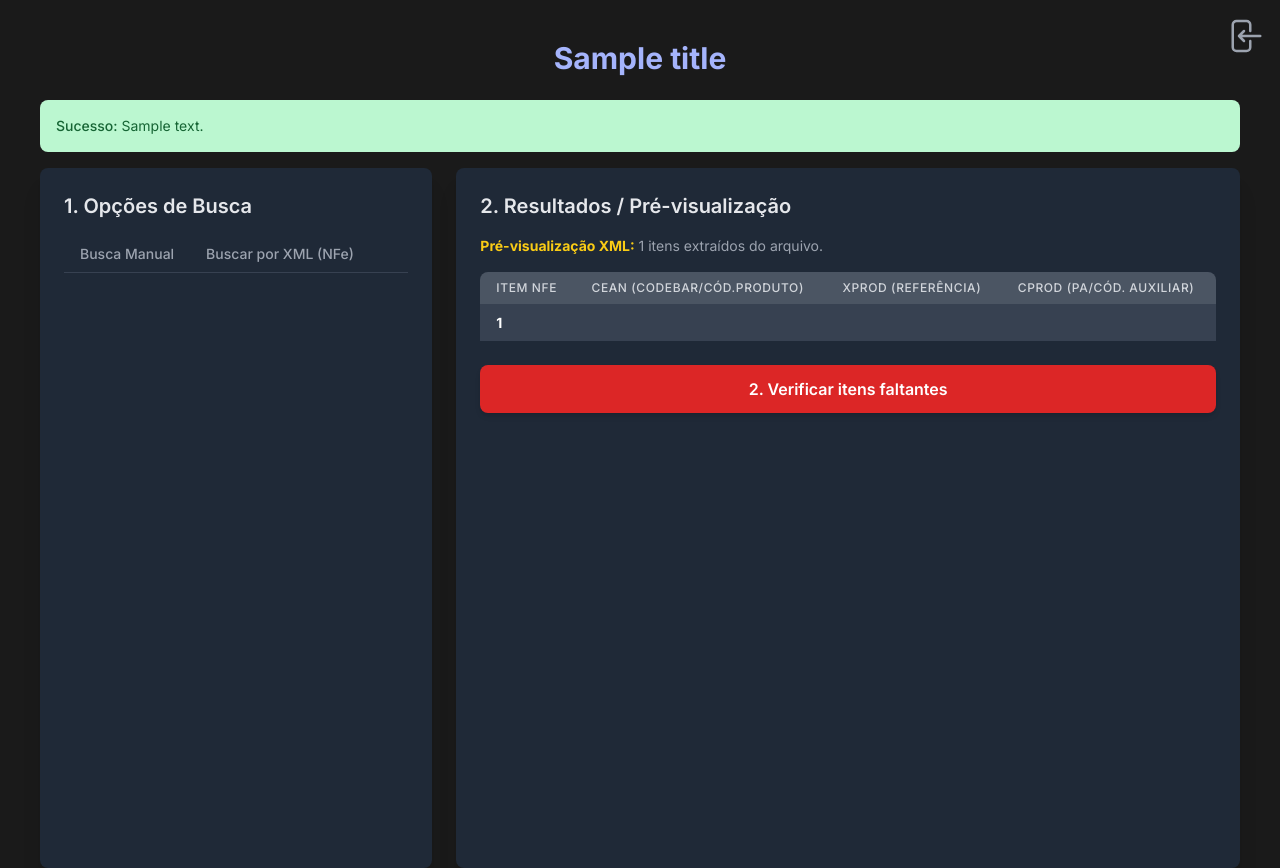
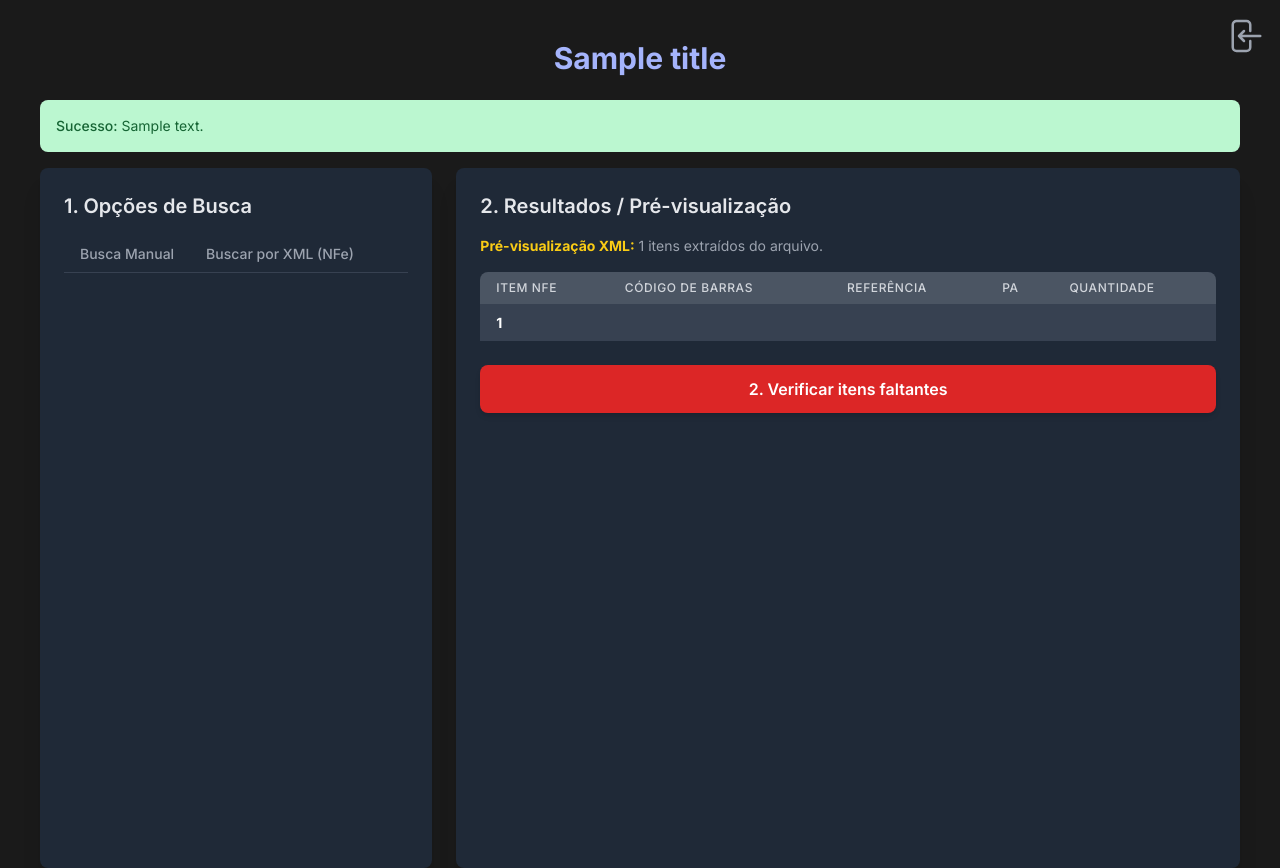
Before and after one commit to jtentis/automacao-xml, a Flask app: template app/templates/search_page.html in a window 1280 px wide. Run offline with Flask 3, Linux system fonts and the light colour scheme; the template is opened without the code that fills it: most values are stand-ins (such as "Sample title", 1, 10 or a date in 2020); some libraries are stand-ins or nearby versions.

Commit message:
Feat: adicionando PDV e quantidade + submit on enter

```diff
--- a/app/manual_search.py
+++ b/app/manual_search.py
@@ -52,19 +52,21 @@ def search_manual_products(auth_token: str, codebars: list, references: list, pr
                 principal_codebar = next((cb['Codebar'] for cb in produto.get('Codebars', []) if cb.get('Principal')), None)
                 display_codebar = principal_codebar or current_codebar or "N/A"
 
-                print(f"Produto encontrado: {produto.get('NomeProduto')} - Codebar: {display_codebar}, Referencia: {produto.get('Referencia')}, CodigoProduto: {produto.get('CodigoProduto')}")
+                # print(f"Produto encontrado: {produto.get('NomeProduto')} - Codebar: {display_codebar}, Referencia: {produto.get('Referencia')}, CodigoProduto: {produto.get('CodigoProduto')}")
 
                 results.append({
                     "Codebar": display_codebar,
                     "Referencia": produto.get("Referencia"),
                     "CodigoProduto": produto.get("CodigoProduto"),
                     "CodigoAuxiliar": produto.get("CodigoAuxiliar"),
+                    "PrecoVenda": produto.get("PrecoVenda")
                 })
 
+        print(f"Foram encontrados: {len(results)} produtos")
         unique_results = []
         seen = set()
         for item in results:
-            key = (item['Codebar'], item['Referencia'], str(item['CodigoProduto']))
+            key = (item['Codebar'], item['Referencia'], str(item['CodigoProduto']), item['PrecoVenda'])
             if key not in seen:
                 seen.add(key)
                 unique_results.append(item)
--- a/app/templates/base_template.html
+++ b/app/templates/base_template.html
@@ -142,6 +142,7 @@
     function showTab(mode) {
         document.getElementById("manual-form").classList.add("hidden");
         document.getElementById("xml-form").classList.add("hidden");
+
         document
             .getElementById("btn-manual")
             .classList.remove("active");
@@ -151,6 +152,11 @@
             .getElementById(mode + "-form")
             .classList.remove("hidden");
         document.getElementById("btn-" + mode).classList.add("active");
+    }
+
+    function showManualLoading(loadingContainer, loadingMessage) {
+        loadingMessage.textContent = "Pesquisando produtos manualmente...";
+        loadingContainer.classList.remove("hidden");
     }
 
     document.addEventListener("DOMContentLoaded", () => {
@@ -170,11 +176,26 @@
 
         const manualForm = document.getElementById("manual-form");
         if (manualForm) {
-                    manualForm.addEventListener("submit", () => {
-                        loadingMessage.textContent =
-                            "Pesquisando produtos manualmente...";
-                        loadingContainer.classList.remove("hidden");
+            const manualLoadingHandler = () => {
+                showManualLoading(loadingContainer, loadingMessage);
+            };
+
+            const textareas = manualForm.querySelectorAll("textarea");
+            textareas.forEach(function (textarea) {
+                textarea.addEventListener("keydown", function (event) {
+                    if (event.key === "Enter" || event.keyCode === 13) {
+                        if (!event.shiftKey) {
+                            event.preventDefault();
+
+                            manualLoadingHandler();
+
+                            manualForm.submit();
+                        }
+                    }
                 });
+            });
+
+            manualForm.addEventListener("submit", manualLoadingHandler);
         }
 
         const verifyForm = document.getElementById("verify-form");
--- a/app/templates/search_page.html
+++ b/app/templates/search_page.html
@@ -70,9 +70,10 @@
                             <thead>
                                 <tr>
                                     <th class="px-4 py-2 text-left text-xs font-medium uppercase tracking-wider rounded-tl-lg">Item NFe</th>
-                                    <th class="px-4 py-2 text-left text-xs font-medium uppercase tracking-wider">cEAN (Codebar/Cód.Produto)</th>
-                                    <th class="px-4 py-2 text-left text-xs font-medium uppercase tracking-wider">xProd (Referência)</th>
-                                    <th class="px-4 py-2 text-left text-xs font-medium uppercase tracking-wider rounded-tr-lg">cProd (PA/Cód. Auxiliar)</th>
+                                    <th class="px-4 py-2 text-left text-xs font-medium uppercase tracking-wider">Código de Barras</th>
+                                    <th class="px-4 py-2 text-left text-xs font-medium uppercase tracking-wider">Referência</th>
+                                    <th class="px-4 py-2 text-left text-xs font-medium uppercase tracking-wider">PA</th>
+                                    <th class="px-4 py-2 text-left text-xs font-medium uppercase tracking-wider rounded-tr-lg">Quantidade</th>
                                 </tr>
                             </thead>
                             <tbody class="bg-gray-700 divide-y divide-gray-600">
@@ -82,6 +83,7 @@
                                     <td class="px-4 py-2 whitespace-nowrap text-sm text-gray-300">{{ item['Codebar'] | default('', true) }}</td>
                                     <td class="px-4 py-2 whitespace-nowrap text-sm text-gray-300">{{ item['Referencia'] | default('', true) }}</td>
                                     <td class="px-4 py-2 whitespace-nowrap text-sm text-gray-300">{{ item['CodigoAuxiliar'] | default('', true) }}</td>
+                                    <td class="px-4 py-2 whitespace-nowrap text-sm text-gray-300">{{ item['Quantidade'] | default('', true) }}</td>
                                 </tr>
                                 {% endfor %}
                             </tbody>
@@ -115,10 +117,11 @@
                                         <th class="px-4 py-2 text-left text-xs font-medium uppercase tracking-wider w-3/20">Referência</th>
                                         <th class="px-4 py-2 text-left text-xs font-medium uppercase tracking-wider rounded-tr-lg w-3/20">PA</th>
                                     {% else %}
-                                        <th class="px-4 py-2 text-left text-xs font-medium uppercase tracking-wider rounded-tl-lg w-1/4">Codebar (Identificador)</th>
-                                        <th class="px-4 py-2 text-left text-xs font-medium uppercase tracking-wider w-1/4">Referencia</th>
-                                        <th class="px-4 py-2 text-left text-xs font-medium uppercase tracking-wider w-1/4">CodigoProduto</th>
-                                        <th class="px-4 py-2 text-left text-xs font-medium uppercase tracking-wider rounded-tr-lg w-1/4">CodigoAuxiliar</th>
+                                        <th class="px-4 py-2 text-left text-xs font-medium uppercase tracking-wider rounded-tl-lg w-1/5">Código de Barras</th>
+                                        <th class="px-4 py-2 text-left text-xs font-medium uppercase tracking-wider w-1/5">Referência</th>
+                                        <th class="px-4 py-2 text-left text-xs font-medium uppercase tracking-wider w-1/5">Código Produto</th>
+                                        <th class="px-4 py-2 text-left text-xs font-medium uppercase tracking-wider w-1/5">PA</th>
+                                        <th class="px-4 py-2 text-left text-xs font-medium uppercase tracking-wider rounded-tr-lg w-1/5">Preço Venda</th>
                                     {% endif %}
                                 </tr>
                             </thead>
@@ -136,6 +139,7 @@
                                         <td class="px-4 py-2 whitespace-nowrap text-sm text-gray-300 truncate">{{ item['Referencia'] | default('N/A', true) }}</td>
                                         <td class="px-4 py-2 whitespace-nowrap text-sm text-gray-300 truncate">{{ item['CodigoProduto'] | default('N/A', true) }}</td>
                                         <td class="px-4 py-2 whitespace-nowrap text-sm text-gray-300 truncate">{{ item['CodigoAuxiliar'] | default('N/A', true) }}</td>
+                                        <td class="px-4 py-2 whitespace-nowrap text-sm text-gray-300 truncate">R${{ item['PrecoVenda'] | default('N/A', true) }}</td>
                                     {% endif %}
                                 </tr>
                                 {% endfor %}
--- a/app/xml_parser.py
+++ b/app/xml_parser.py
@@ -34,12 +34,15 @@ def parse_nfe_xml(xml_content: str) -> tuple[list, str | None]:
             codebar_ean_elem = find_robust(prod, 'cEAN')
             code_aux_elem = find_robust(prod, 'cProd')
             xprod_elem = find_robust(prod, 'xProd')
+            qcom_elem = find_robust(prod, 'qCom')
 
             n_item = det.get('nItem')
 
             codebar_ean = codebar_ean_elem.text.strip() if codebar_ean_elem is not None else ''
             code_aux = code_aux_elem.text.strip() if code_aux_elem is not None else ''
             xprod = xprod_elem.text.strip() if xprod_elem is not None else ''
+
+            qcom = qcom_elem.text.strip() if qcom_elem is not None else ''
 
             # Referência: Apenas os primeiros dígitos antes do '-' em xProd
             reference_match = re.match(r'^([\d\w]+)', xprod)
@@ -60,6 +63,7 @@ def parse_nfe_xml(xml_content: str) -> tuple[list, str | None]:
                     "Referencia": reference,
                     "CodigoProduto": codebar_ean,
                     "CodigoAuxiliar": code_aux,
+                    "Quantidade": int(float(qcom))
                 })
 
     except ET.ParseError as e:
```
Lines whose indentation alone changed are shown as unchanged.
